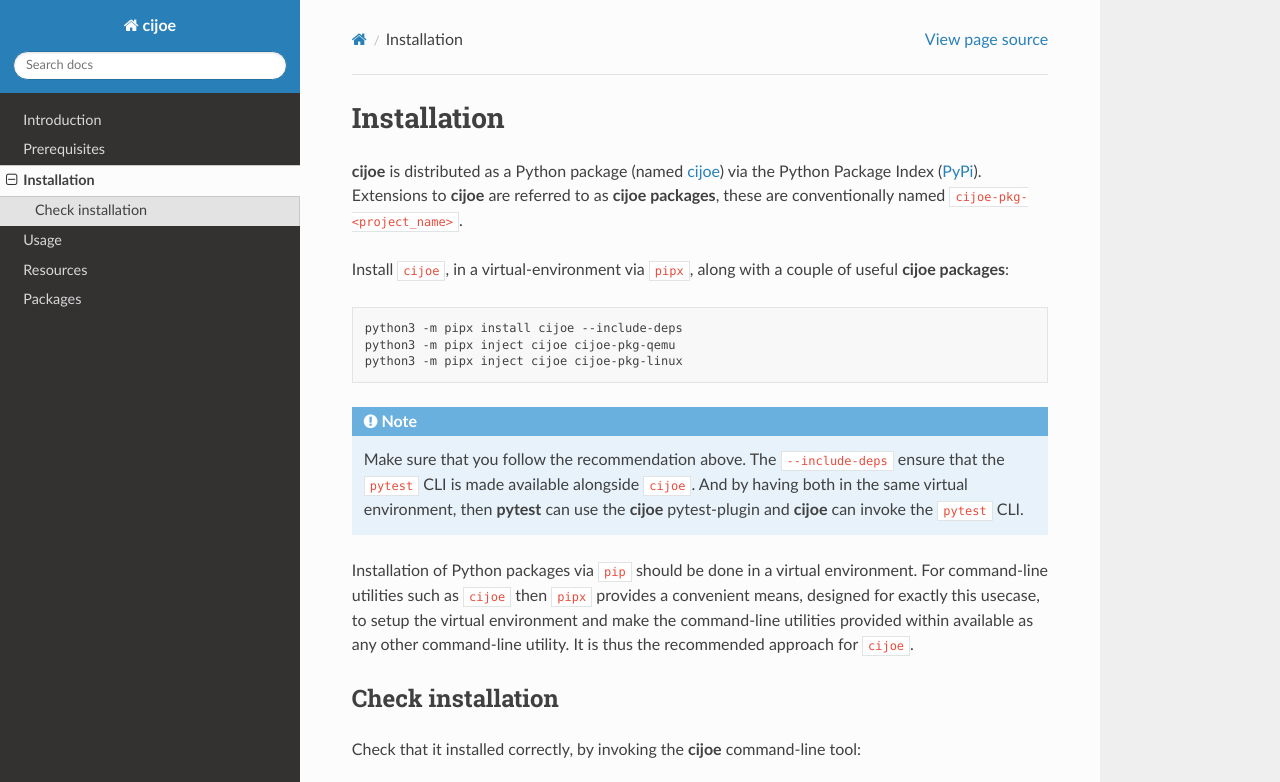
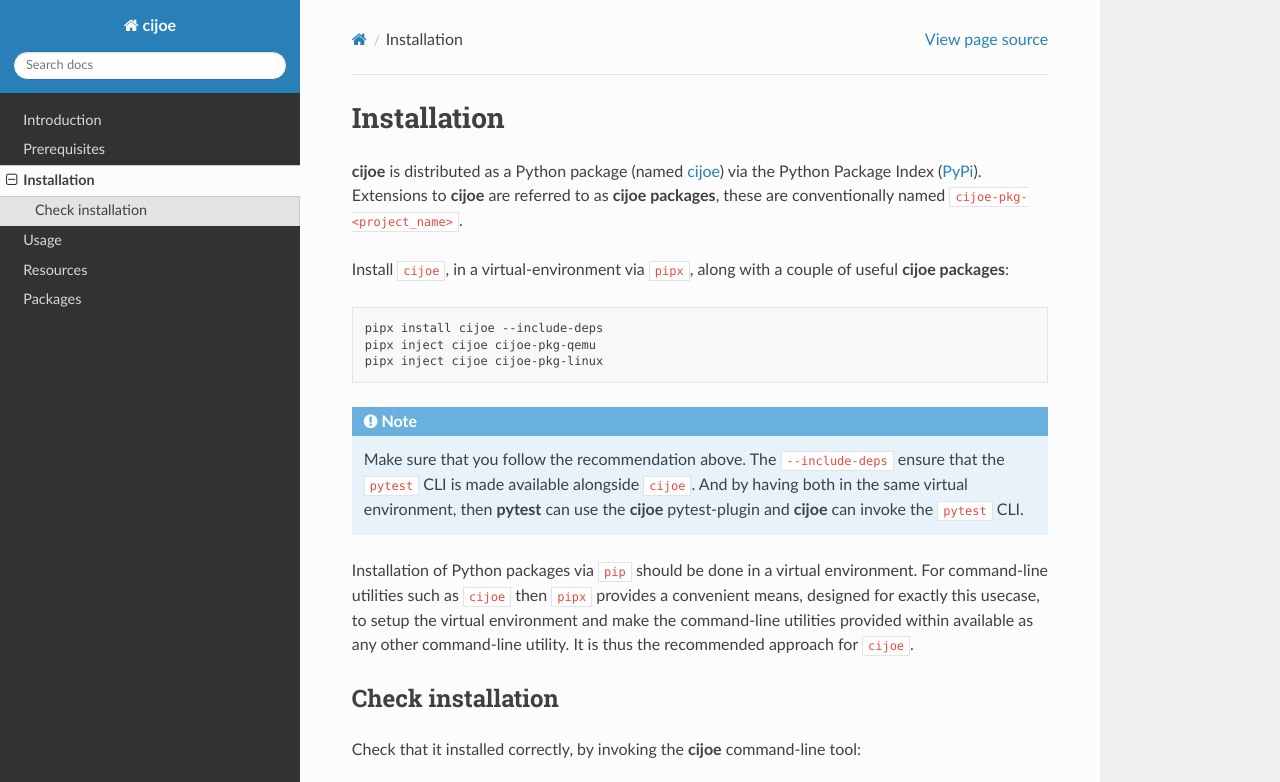
Before and after one commit to refenv/cijoe, a Sphinx documentation site: the page built from docs/source/installation/index.rst, in a window 1280 px wide and 900 px high, cut to the strip 0-782 px from the top of the window. Built offline with Sphinx 7.4.7 and the Read the Docs theme 2.0.0, drawn with Linux system fonts in a browser that asks for light colours; pages that are not in the unit, such as notebooks, are missing from menus; the version number could not be read and is left out.

Commit message:
fix(docs): change from "python3 -m pipx" to "pipx"
Signed-off-by: Simon A. F. Lund <simon.lund@samsung.com>

```diff
--- a/docs/source/installation/index.rst
+++ b/docs/source/installation/index.rst
@@ -13,9 +13,9 @@
 
 .. code-block:: bash
 
-  python3 -m pipx install cijoe --include-deps
-  python3 -m pipx inject cijoe cijoe-pkg-qemu
-  python3 -m pipx inject cijoe cijoe-pkg-linux
+  pipx install cijoe --include-deps
+  pipx inject cijoe cijoe-pkg-qemu
+  pipx inject cijoe cijoe-pkg-linux
 
 .. note:: Make sure that you follow the recommendation above. The
    ``--include-deps`` ensure that the ``pytest`` CLI is made available
```
Also changed, not shown: 1 other file.
